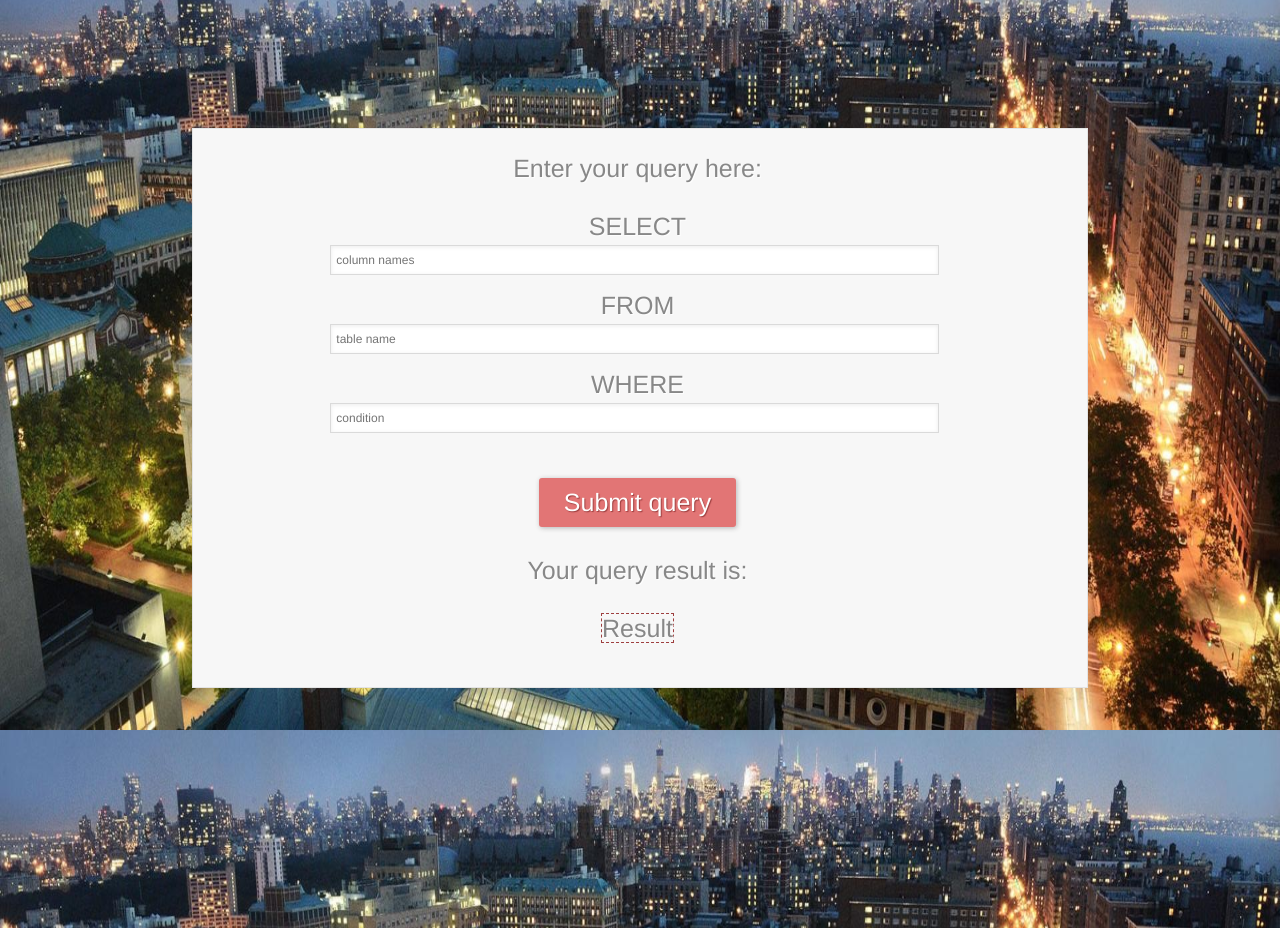
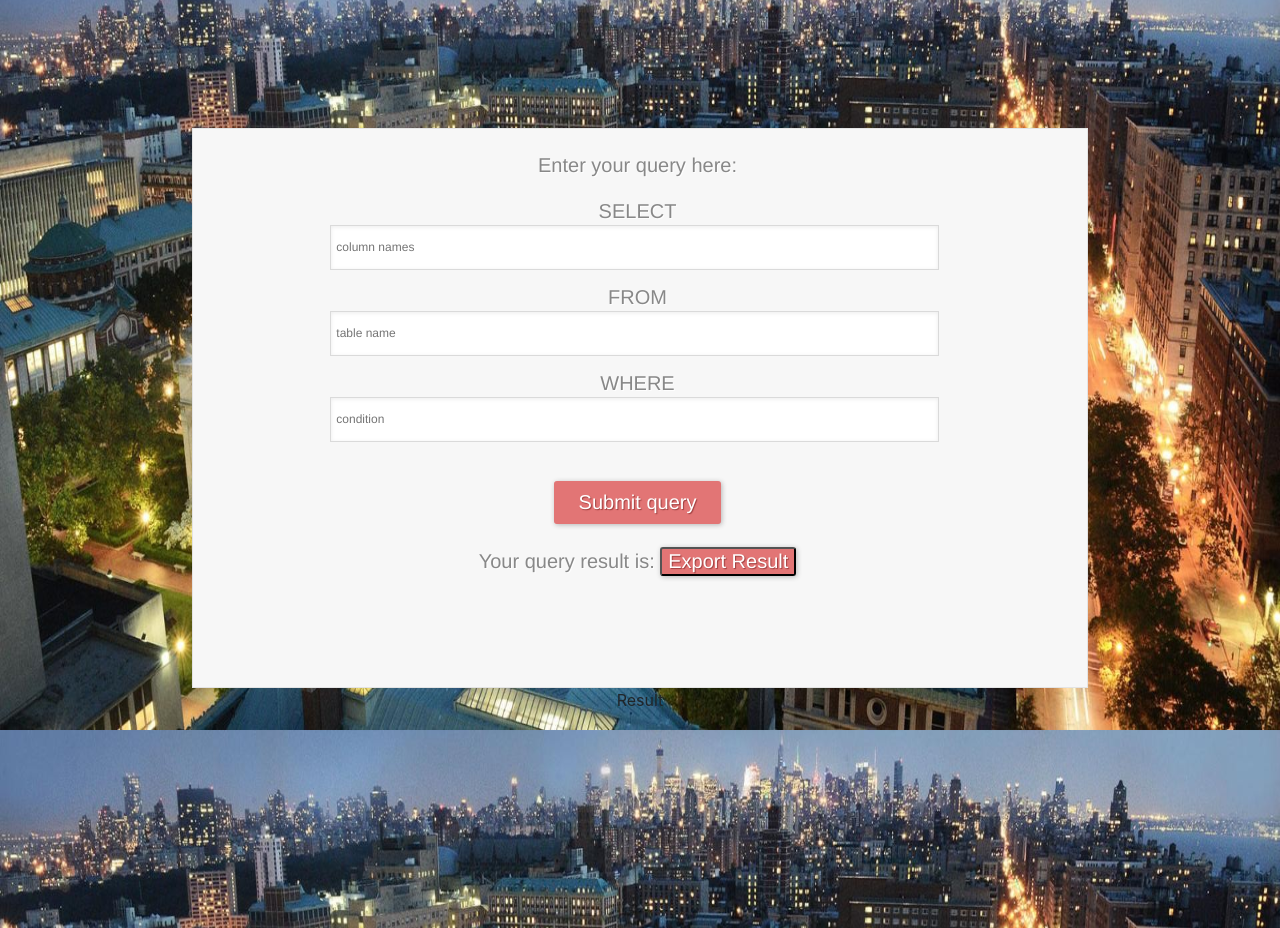
Before and after one commit to activeoblique/janapp, a Flask app: page /query in a window 1280 px wide. Shown: the part 70-998 px from the top of the page. Run offline with Flask 2, Linux system fonts and the light colour scheme; the visitor is signed in with stand-in values (Sample User, id 1); some libraries are stand-ins or nearby versions.

Commit message:
add export result

```diff
--- a/website/main.py
+++ b/website/main.py
@@ -28,8 +28,6 @@ def index():
         return redirect(url_for('query'))
     return redirect(url_for('login'))
     print(session)
-
-
 
 @app.route("/query", methods=['GET','POST'])
 def query():
@@ -122,10 +120,18 @@ def basci_analysis():
         for table in ['card','accounts','loan','disp']:
             ratio = get_ratio('card',username)
         print(ratio)
+    return "you are not login"
 
-
-
-    return "you are not login"
+@app.route('/download', methods=['POST'])
+def download():
+    # change filename for download
+    filename = "query_result.csv"
+    # create response
+    # response = make_response(send_file(UPLOAD_FOLDER + "result.csv"))
+    response = make_response(send_file("result.csv"))
+    response.headers['Content-Disposition'] = 'attachment; filename=' + filename
+    response.mimetype = 'text/csv'
+    return response
 
 
 if __name__ == "__main__":
--- a/website/templates/index.html
+++ b/website/templates/index.html
@@ -96,7 +96,7 @@
             margin-right:auto;
             background: #F7F7F7;
             padding: 25px 15px 25px 10px;
-            font: 25px Helvetica Neue, Helvetica, Arial, sans-serif;
+            font: 20px Helvetica Neue, Helvetica, Arial, sans-serif;
             color: #888;
             text-shadow: 1px 1px 1px #FFF;
             border:1px solid #E4E4E4;
@@ -128,7 +128,7 @@
         #qform input[type="text"], .basic-grey input[type="email"], .basic-grey textarea, .basic-grey select {
             border: 1px solid #DADADA;
             color: #888;
-            height: 30px;
+            height: 45px;
             margin-bottom: 16px;
             margin-right: 6px;
             margin-top: 2px;
@@ -167,6 +167,15 @@
             border: 1px dashed #9E3F3F;
         }
 
+        .exportbutton {
+            background: #984B4B;
+            width: 120px;
+        }
+
+        .exportbutton:hover{
+            background-color: #66CDAA;
+        }
+
 
 
 
@@ -187,31 +196,6 @@
 
 <div id="container" align="center">
 
-<!--<div id="wrapper">-->
-<!--    <div id="login_bar" style="text-align: right">-->
-<!--        <ul id="login_signup">-->
-<!--            <li>Welcome!, {{username}}!<span>&#x25c0;</span></li>-->
-<!--            <li><a href="/logout" id="sign_link">Log Out <span>&#x25c0;</span></a></li>-->
-<!--        </ul>-->
-<!--    </div>-->
-<!--</div>-->
-<!--<form>-->
-<!--    Enter your query here:-->
-<!--  <div class="form-group">-->
-<!--    <label for="exampleInputEmail1">Email address</label>-->
-<!--    <input type="email" class="form-control" id="exampleInputEmail1" aria-describedby="emailHelp" placeholder="Enter email">-->
-<!--    <small id="emailHelp" class="form-text text-muted">We'll never share your email with anyone else.</small>-->
-<!--  </div>-->
-<!--  <div class="form-group">-->
-<!--    <label for="exampleInputPassword1">Password</label>-->
-<!--    <input type="password" class="form-control" id="exampleInputPassword1" placeholder="Password">-->
-<!--  </div>-->
-<!--  <div class="form-group form-check">-->
-<!--    <input type="checkbox" class="form-check-input" id="exampleCheck1">-->
-<!--    <label class="form-check-label" for="exampleCheck1">Check me out</label>-->
-<!--  </div>-->
-<!--  <button type="submit" class="btn btn-primary">Submit</button>-->
-<!--</form>-->
 
 <form id="qform" method="post" >
     Enter your query here: <br>
@@ -222,8 +206,11 @@
     <input type="button" value="Submit query" onclick="query()">
     <br>
     <br>
-    Your query result is:<br>
-    <br>
+    <form action="/download" method="POST">
+        Your query result is: <button name="downloadBtn" id="exportbutton" style="background-color: #E27575; color: #FFF;  box-shadow: 1px 1px 5px #B6B6B6; border-radius: 3px;
+            text-shadow: 1px 1px 1px #9E3F3F;
+            cursor: pointer;">Export Result</button>
+    </form>
     <span id = "result">Result</span>
 </form>
 
@@ -234,10 +221,10 @@
             var field1 = document.getElementById("columns");
             var field2 = document.getElementById("table");
             var field3 = document.getElementById("condition");
-            // if(SqlInvalid(field1)||SqlInvalid(field2)||SqlInvalid(field3)){
-            //     alert("You entered illegal words! Are you trying to attack us?");
-            //     return ;
-            // }
+             if(SqlInvalid(field1)||SqlInvalid(field2)||SqlInvalid(field3)){
+                 alert("You entered illegal words! Are you trying to attack us?");
+                 return ;
+             }
             $.ajax({
                 url: '/GetData',
                 type: 'POST',
@@ -253,7 +240,7 @@
         }
 
         function SqlInvalid(oField) {
-            re = /select|and|or|insert|union|join|truncate|drop|update|delete|exec|count|'|"|;|%/i;
+            re = /select|and|or|insert|union|join|truncate|drop|update|delete|exec|'|"|;|%/i;
             return re.test(oField.value);
         }
 </script>
```
Also changed, not shown: 2 other files.
